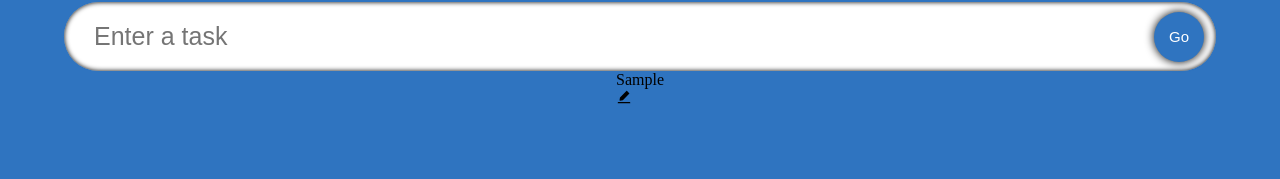
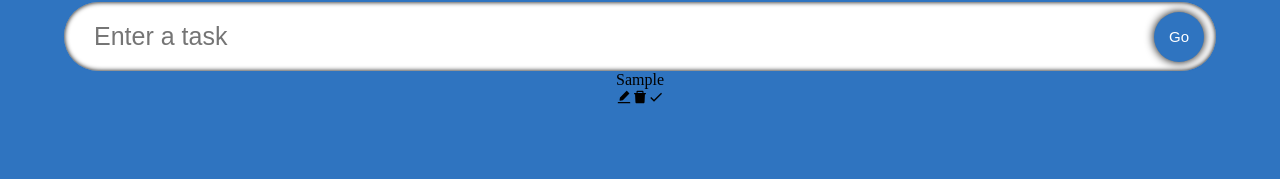
Before and after one commit to quinn5moli/taskify-typescript, a React (Create React App) app in the folder taskify/: page / in a window 1280 px wide. Both pictures are taken after typing "Sample" into the empty fields and a click on the button "Go". Shown: the part 105-284 px from the top of the page. Built offline with nearby package versions, Linux system fonts and the light colour scheme; a web font is replaced by a local one.

Commit message:
remaining icons added successfully

```diff
--- a/taskify/src/components/SingleToDo.tsx
+++ b/taskify/src/components/SingleToDo.tsx
@@ -1,6 +1,7 @@
 import React from 'react'
 import { ToDo } from '../model'
-import { AiFillEdit } from 'react-icons/ai'
+import { AiFillDelete, AiFillEdit } from 'react-icons/ai'
+import { MdDone } from 'react-icons/md'
 
 type Props = {
     toDo: ToDo,
@@ -18,8 +19,12 @@ const SingleToDo = ({toDo, ToDos, setToDos}: Props) => {
             <span className="icon">
                 <AiFillEdit />
             </span>
-            <span className="icon"></span>
-            <span className="icon"></span>
+            <span className="icon">
+                <AiFillDelete />
+            </span>
+            <span className="icon">
+                <MdDone />
+            </span>
         </div>
     </form>
   )
```
